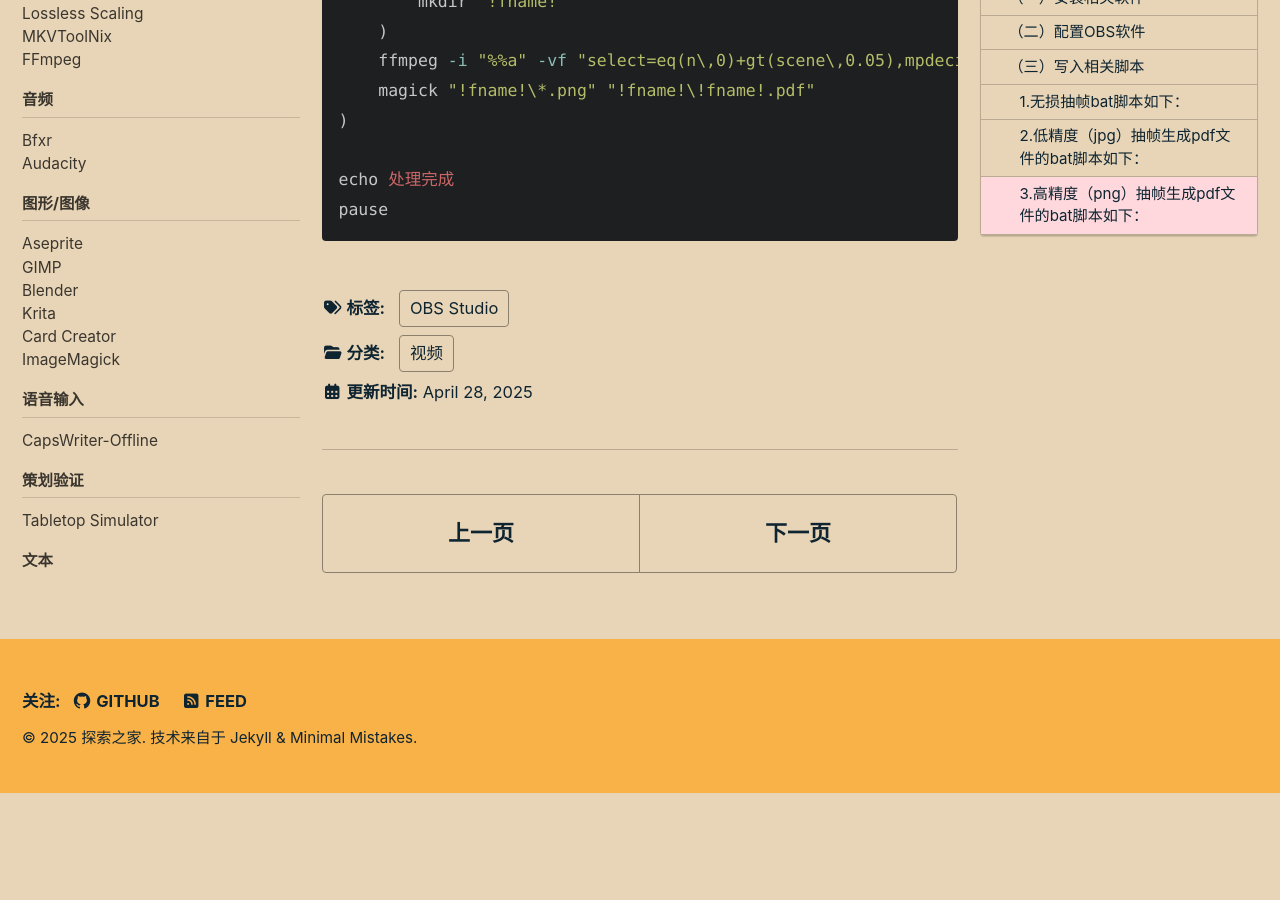
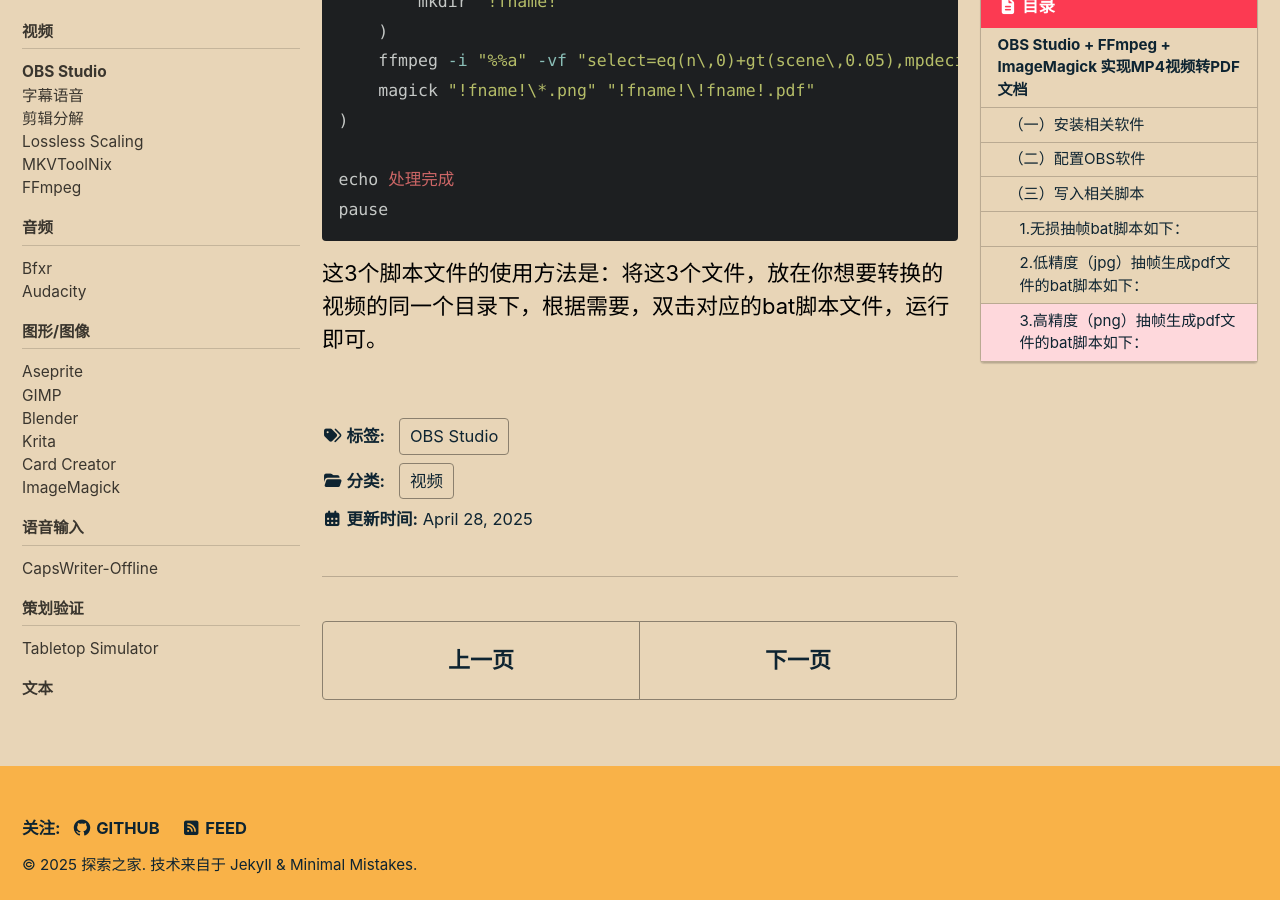
Before and after one commit to Kalix-Green/Kalix-Green.github.io, a Jekyll site: the page built from _software-guide/视频/01-视频-OBS.md, in a window 1280 px wide and 900 px high, scrolled down 4747 px. Built offline with Jekyll 4.4.1, drawn with Linux system fonts in a browser that asks for light colours; cached includes are drawn as plain includes; before the commit the page ends 5540 px from its top, so only the background shows below that.

Commit message:
补充脚本文件的使用方法说明

````diff
--- a/_software-guide/视频/01-视频-OBS.md
+++ b/_software-guide/视频/01-视频-OBS.md
@@ -114,3 +114,5 @@
 echo 处理完成
 pause
 ```
+
+这3个脚本文件的使用方法是：将这3个文件，放在你想要转换的视频的同一个目录下，根据需要，双击对应的bat脚本文件，运行即可。
````
